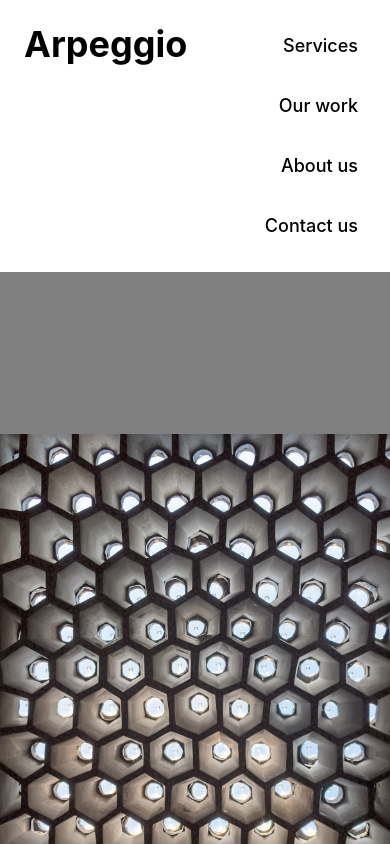
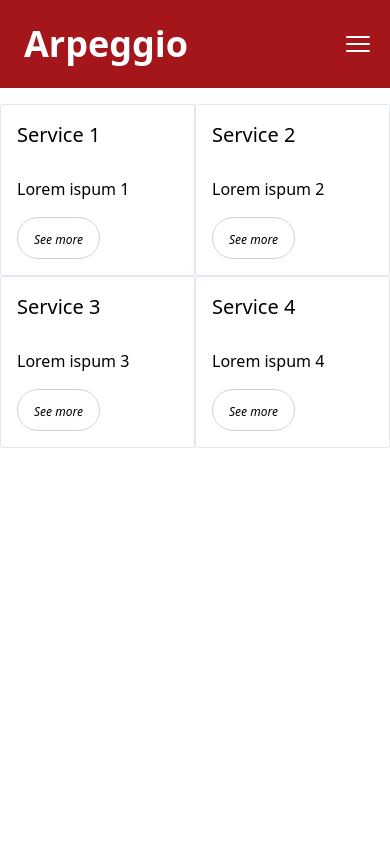
Before and after one commit to cuongtran-6618/cuongtran-6618.github.io, a Next.js app: page / in a window 390 px wide. Shown: the top 844 px of the page. Built offline with nearby package versions, Linux system fonts and the light colour scheme.

Commit message:
work on navigation

```diff
--- a/components/navigation-item.tsx
+++ b/components/navigation-item.tsx
@@ -2,8 +2,8 @@ import Link from "next/link";
 
 export default function NavigationItem({ item }) {
   return (
-    <div className="hover:underline underline-offset-8 font-medium text-lg">
+    <li className="hover:underline underline-offset-8 font-medium text-lg">
       <Link href={item.link}>{item.title}</Link>
-    </div>
+    </li>
   );
 }
--- a/components/navigation.tsx
+++ b/components/navigation.tsx
@@ -3,11 +3,24 @@ import Image from "next/image";
 import LogoSrc from "../public/images/Logo.png";
 import navigation from "../data/navigation.json";
 import NavigationItem from "./navigation-item";
+import { useState } from "react";
+import { XMarkIcon, Bars3Icon } from "@heroicons/react/24/solid";
 
 export default function Navigation() {
+  const [isNavOpen, setIsNavOpen] = useState(false);
+
+  const toggleMobileNav = () => {
+    console.log(isNavOpen);
+    setIsNavOpen(!isNavOpen);
+  };
+
+  const closeMobileNav = () => {
+    console.log(isNavOpen);
+    setIsNavOpen(false);
+  };
   return (
     <>
-      <div className="flex flex-row">
+      <div className="flex flex-row ruby-red text-white">
         <div className="flex flex-row justify-left items-baseline flex-wrap mx-6 my-6 basis-1/2 grow">
           <div>
             <Link href="/" title="homepage" className="font-bold text-4xl">
@@ -15,11 +28,30 @@ export default function Navigation() {
             </Link>
           </div>
         </div>
-        <div className="flex flex-row justify-end items-baseline flex-wrap m-8 basis-1/2 gap-8">
-          {navigation.navigation.map((item) => (
-            <NavigationItem key={item.uid} item={item} />
-          ))}
-        </div>
+        <section id="mobile-navigation-container">
+          <div className="sm:hidden">
+            <div className="m-4" onClick={toggleMobileNav}>
+              <Bars3Icon className="w-8 h-8" />
+            </div>
+          </div>
+          <div
+            id="mobile-nav-slider-container"
+            className={isNavOpen ? "" : "hidden"}
+          >
+            <nav id="mobile-nav" className="ruby-red">
+              <div onClick={closeMobileNav} className="m-8">
+                <XMarkIcon className="w-6 h-6" />
+              </div>
+              <div id="mobile-nav-content">
+                <ul className="mobile-menu flex flex-col justify-end items-baseline flex-wrap m-8 basis-1/2 gap-8">
+                  {navigation.navigation.map((item) => (
+                    <NavigationItem key={item.uid} item={item} />
+                  ))}
+                </ul>
+              </div>
+            </nav>
+          </div>
+        </section>
       </div>
     </>
   );
--- a/pages/index.tsx
+++ b/pages/index.tsx
@@ -6,7 +6,6 @@ import Service from "../components/service";
 export default function Home() {
   return (
     <Layout>
-      <Slider />
       <section className="lg:container lg:mx-auto mt-4 mb-4">
         <div className="grid grid-cols-2">
           {data.services.map((service) => (
--- a/styles/globals.css
+++ b/styles/globals.css
@@ -5,7 +5,7 @@
 /** Slider demo **/
 body {
   margin: 0;
-  font-family: "Inter", sans-serif;
+  font-family: "Noto Sans", sans-serif;
   -webkit-font-smoothing: antialiased;
   -moz-osx-font-smoothing: grayscale;
 }
@@ -18,3 +18,105 @@ body {
   font-weight: 500;
   max-height: 100vh;
 }
+
+:root {
+  --bloody-red-color: #660708;
+  --ruby-red-color: #a4161a;
+  --carnelian-color: #ba181b;
+  --imperial-red-color: #660708;
+  --rich-black-color: #0b090a;
+  --eerie-black-color: #161a1d;
+  --black-shadow-color: #b1a7a6;
+  --light-grey-color: #d3d3d3;
+  --cultured-color: #f5f3f4;
+}
+
+.bloody-red {
+  background-color: var(--bloody-red-color);
+}
+
+.ruby-red {
+  background-color: var(--ruby-red-color);
+}
+
+.carnelian-red {
+  background-color: var(--carnelian-color);
+}
+
+.imperial-red {
+  background-color: var(--imperial-color);
+}
+
+/*
+#mobile-nav {
+  position: absolute;
+  overflow: hidden;
+  right: 0;
+  top: 0;
+  bottom: 0;
+  z-index: 10;
+  transform: translateX(100%);
+  -webkit-transform: translateX(100%);
+  transition: transform .5s ease;
+}
+
+.show #mobile-nav-content{
+  transform: translateX(0);
+  -webkit-transform: translateX(0);
+}
+
+#mobile-nav-content {
+  height: 100%;
+  width: 70%;
+  background-color: var(--bloody-red-color);
+
+}
+*/
+
+#mobile-navigation-container {
+  display: flex;
+  flex-direction: column;
+  justify-content: center;
+}
+
+#mobile-nav-slider-container {
+  display: block;
+  position: fixed;
+  top: 0;
+  left: 0;
+  width: 100vw;
+  height: 100%;
+  z-index: 10;
+  background: rgba(0, 0, 0, 0.8);
+  animation: 0.3s ease-in 0s 1 normal none running mobile-nav-container-opacity;
+}
+
+@keyframes mobile-nav-container-opacity {
+  0% {
+    opacity: 0;
+  }
+  100% {
+    opacity: 1;
+  }
+}
+
+.hidden {
+  display: none !important;
+}
+
+#mobile-nav {
+  position: absolute;
+  width: 85%;
+  min-height: 100vh;
+  right: 0;
+  animation: 0.6s ease-in 0s 1 normal none running mobile-nav-slidein;
+}
+
+@keyframes mobile-nav-slidein {
+  0% {
+    right: -100%;
+  }
+  100% {
+    right: 0;
+  }
+}
```
Also changed, not shown: package.json (+4 -3 lines), 1 other file (tests, documents, lock files or other folders).
